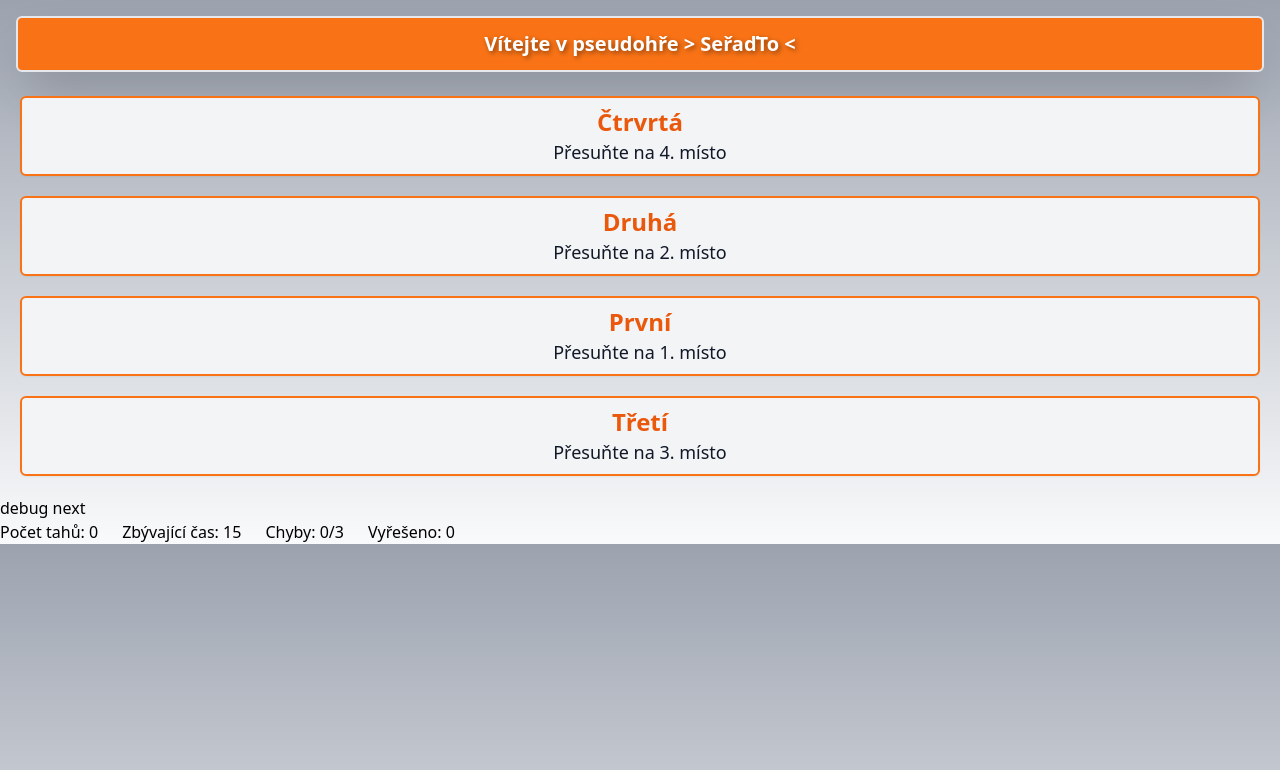
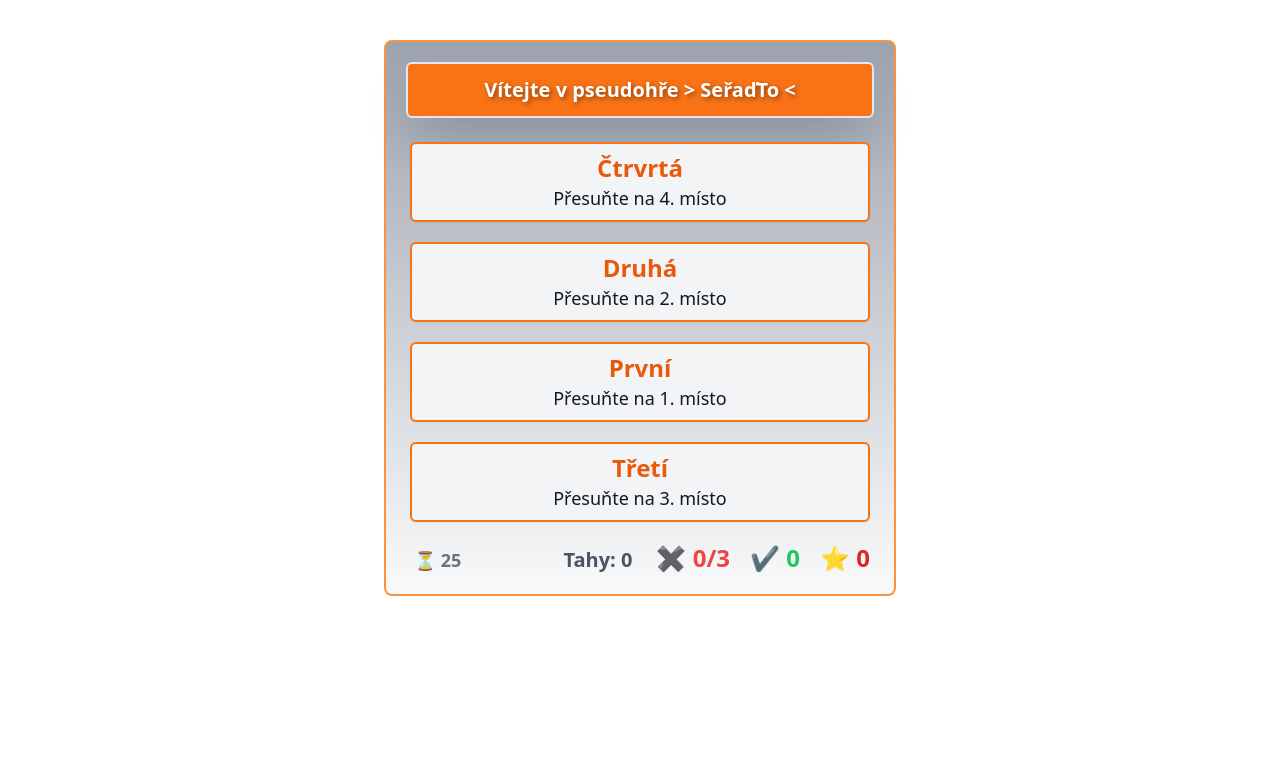
Before and after one commit to martyd420/testing-vue-vite-tailwind, a Vue app: page / in a window 1280 px wide. Shown: the top 770 px of the page. Built offline with nearby package versions, Linux system fonts and the light colour scheme.

Commit message:
Edited score panel and styles

```diff
--- a/index.html
+++ b/index.html
@@ -8,7 +8,7 @@
     <title>Seřaď to!</title>
   </head>
 
-  <body class="bg-gray-300 bg-gradient-to-b from-gray-400 to-gray-50">
+  <body>
 
     <div id="app"></div>
 
--- a/src/App.vue
+++ b/src/App.vue
@@ -17,13 +17,14 @@
 
         data() {
             return {
-                timeout: 10,
+                timeout: 20,
                 add_timeout_first_question: 10,
                 add_timeout_on_question_solved: 8,
-                count: 0,
+                count: 0, // moves
                 count_solved: 0,
                 fails: 0,
                 max_fails: 3,
+                score: 0,
                 questions: questions_data,
                 current_question_id: 1, // question 1 = hint
                 current_question: 'Vítejte v pseudohře  > SeřaďTo <',
@@ -62,7 +63,7 @@
             },
 
             gameOver: function() {
-                 alert('GAME OVER');
+                 alert('GAME OVER  -  Score: ' + this.score);
                  window.location.reload(); // :)
             },
 
@@ -71,7 +72,7 @@
 
         watch: {
             count_solved() {
-                /** add global score and load new question here */
+                this.score += (this.count_solved * this.timeout) * (1 + (this.fails/3))
                 this.timeout += this.add_timeout_on_question_solved
                 this.nextQuestion()
             }
@@ -85,14 +86,18 @@
 
 <template>
 
-    <Question @next-move="++count" @solved="++count_solved" :id="current_question_id" :question="current_question" :answers="current_answers"/>
+    <div class="w-128 m-auto mt-10 p-1 rounded-lg border-2 border-orange-400 bg-gray-300 bg-gradient-to-b from-gray-400 to-gray-50">
 
-    <footer>
-        <button @click="nextQuestion">debug next</button><br>
-        <span class="pr-6">Počet tahů: {{ count }}</span>
-        <span class="pr-6">Zbývající čas: {{ timeout }}</span>
-        <span class="pr-6">Chyby: {{ fails }}/3</span>
-        <span class="pr-6">Vyřešeno: {{ count_solved }}</span>
-    </footer>
+        <Question @next-move="++count" @solved="++count_solved" :id="current_question_id" :question="current_question" :answers="current_answers"/>
+
+        <section id="score" class="text-right font-bold pb-4">
+            <!-- button @click="nextQuestion">debug next</button><br -->
+            <span title="Zbývající čas na otázku" class="float-left mt-1 ml-6 text-lg text-gray-500">⏳ {{ timeout }}</span>
+            <span title="Počet tahů" class="pr-6 text-xl text-gray-600">Tahy: {{ count }}</span>
+            <span title="Počet nestihnutých / chyb" class="pr-5 text-2xl text-red-500">✖️ {{ fails }}/3</span>
+            <span title="Počet vyřešených" class="pr-5 text-2xl text-green-500">✔️ {{ count_solved }}</span>
+            <span title="Score" class="pr-5 text-2xl text-red-600">⭐ {{ score }}</span>
+        </section>
+    </div>
 
 </template>
--- a/src/index.css
+++ b/src/index.css
@@ -17,6 +17,10 @@
         text-shadow: 4px 4px 4px rgba(0, 0, 0, 0.55)
     }
 
+
+    .w-128 {
+        width: 32rem;
+    }
 }
 
 
```
